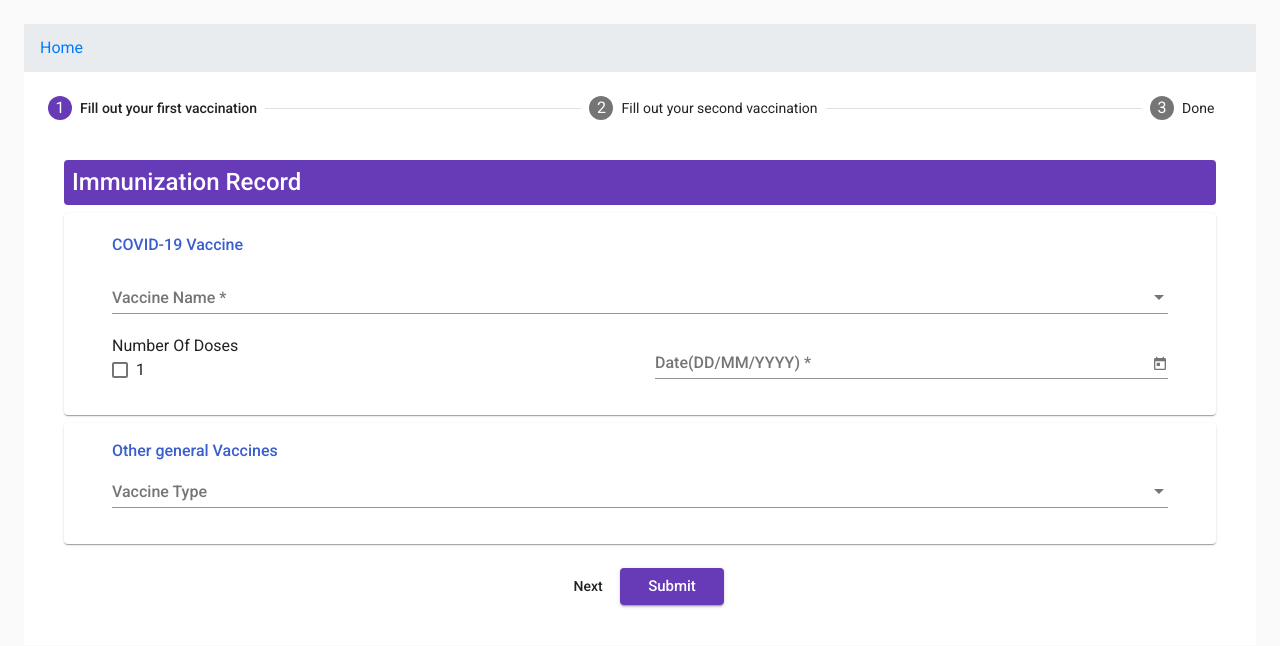
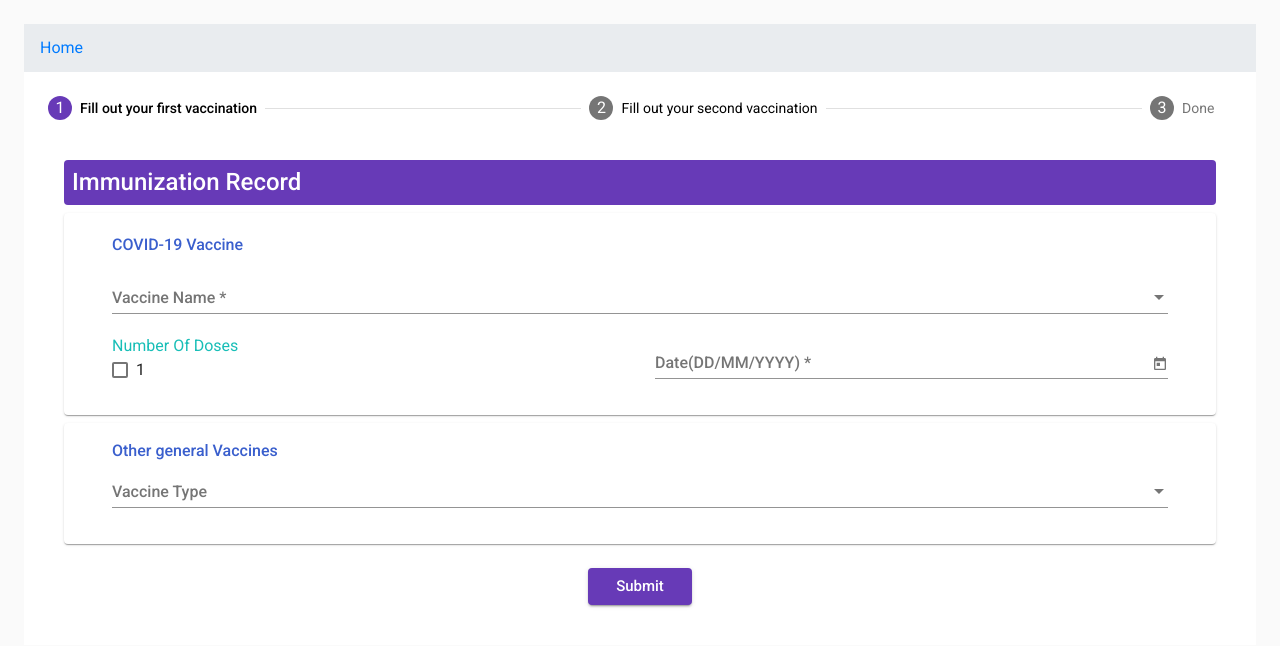
Before and after one commit to Neha-Butola/CT-Patient-Portal, an Angular app: page /immunization-details in a window 1280 px wide. Shown: the top 646 px of the page. Built offline with nearby package versions, Linux system fonts and the light colour scheme.

Commit message:
immunuization validation working

```diff
--- a/src/app/immunization-details/components/imm-details/imm-details.component.html
+++ b/src/app/immunization-details/components/imm-details/imm-details.component.html
@@ -15,7 +15,11 @@
       [formGroup]="immForm"
       #formDirective="ngForm"
     >
-      <ng-template matStepLabel>Fill out your first vaccination</ng-template>
+      <ng-template matStepLabel
+        ><span [ngStyle]="{ color: isNameValid() ? 'black' : 'red' }"
+          >Fill out your first vaccination</span
+        ></ng-template
+      >
       <mat-card-header class="bg-primary text-white mb-2 p-2 rounded"
         ><h4>Immunization Record</h4>
       </mat-card-header>
@@ -41,7 +45,7 @@
         </div>
         <div class="row">
           <div class="col-sm-12 col-md-6">
-            <mat-label>Number Of Doses </mat-label>
+            <mat-label class="number">Number Of Doses </mat-label>
             <section *ngIf="isEdit">
               <mat-checkbox color="primary" required formControlName="doses1"
                 >1</mat-checkbox
@@ -74,6 +78,14 @@
             <div class="mb-2" *ngIf="!isEdit">
               <div class="field-label">Dose 2 status</div>
               <div>Not Vaccinated</div>
+            </div>
+          </div>
+        </div>
+        <div class="row">
+          <div class="col-sm-12 col-md-12">
+            <div class="mb-2 dflex" *ngIf="!isEdit">
+              <div class="field-label">Vaccine1 Date</div>
+              <div>{{ immunization.date }}</div>
             </div>
           </div>
         </div>
@@ -118,8 +130,13 @@
       </mat-card>
 
       <div class="d-flex justify-content-center mt-4">
-        <button mat-button matStepperNext>Next</button>
-        <button type="submit" class="btn" mat-raised-button color="primary">
+        <button
+          type="submit"
+          class="btn"
+          mat-raised-button
+          color="primary"
+          required
+        >
           Submit
         </button>
       </div>
@@ -132,7 +149,11 @@
       [formGroup]="immunizationForm"
       #formsecondDirective="ngForm"
     >
-      <ng-template matStepLabel>Fill out your second vaccination</ng-template>
+      <ng-template matStepLabel
+        ><span [ngStyle]="{ color: issecondValid() ? 'black' : 'red' }"
+          >Fill out your second vaccination</span
+        ></ng-template
+      >
       <mat-card-header class="bg-primary text-white mb-2 p-2 rounded"
         ><h4>Immunization Record</h4>
       </mat-card-header>
@@ -150,7 +171,7 @@
         </div>
         <div class="row">
           <div class="col-sm-12 col-md-6">
-            <mat-label>Number Of Doses </mat-label>
+            <mat-label class="number">Number Of Doses </mat-label>
             <div class="mb-2" *ngIf="!isEdit">
               <div class="field-label">Doses 1</div>
               <div>vaccinated</div>
@@ -222,7 +243,7 @@
   </mat-step>
   <mat-step>
     <ng-template matStepLabel>Done</ng-template>
-    Your vaccination form is successfully done.
+    <mat-card>Your vaccination form is successfully done.</mat-card>
     <div>
       <button mat-button matStepperPrevious>Back</button>
     </div>
--- a/src/app/immunization-details/components/imm-details/imm-details.component.scss
+++ b/src/app/immunization-details/components/imm-details/imm-details.component.scss
@@ -8,6 +8,10 @@ mat-card-header {
 mat-form-field {
   width: 100%;
 }
+.doses {
+  color: #18beb7;
+  font-weight: 700;
+}
 
 .dflex {
   display: flex;
@@ -16,11 +20,11 @@ mat-form-field {
     font-weight: bold;
   }
 }
+.number {
+  color: #18beb7;
+}
 .flex1 {
   flex: 1;
-}
-.flex0 {
-  flex: 0;
 }
 .ml16 {
   margin-left: 16px;
--- a/src/app/immunization-details/components/imm-details/imm-details.component.ts
+++ b/src/app/immunization-details/components/imm-details/imm-details.component.ts
@@ -25,9 +25,8 @@ export class ImmDetailsComponent implements OnInit {
   issecondEdit: boolean = true;
   immunization: Immunization;
   isDisabled: boolean = true;
-  isLinear = false;
-  isAbcChecked = true;
-
+  isLinear = true;
+  isCompleted: false;
   myDate = new Date();
   constructor(
     private formbuilder: FormBuilder,
@@ -48,17 +47,18 @@ export class ImmDetailsComponent implements OnInit {
       ]),
     });
     this.immunizationForm = this.formbuilder.group({
-      vaccinename: new FormControl(immunization?.vaccinename || ''),
-      vaccinetype: new FormControl(immunization?.vaccinetype || ''),
-      date: new FormControl(immunization?.date || ''),
-      doses1: new FormControl(immunization?.doses1 || ''),
       date1: new FormControl(immunization?.date1 || '', [Validators.required]),
       doses2: new FormControl(immunization?.doses2 || '', [
         Validators.required,
       ]),
     });
   }
-
+  isNameValid() {
+    return this.immForm.pristine || this.immForm.valid;
+  }
+  issecondValid() {
+    return this.immunizationForm.pristine || this.immunizationForm.valid;
+  }
   onSubmit(formData: any, formDirective: FormGroupDirective): void {
     if (this.immForm.valid) {
       if (this.immForm.value.date != 'undefined') {
@@ -89,7 +89,10 @@ export class ImmDetailsComponent implements OnInit {
         this.ImmDetailsService.submitImmunization(
           this.immunizationForm.value
         ).subscribe((res: any) => {
-          this.immunization = { ...this.immunizationForm.value };
+          this.immunization = {
+            ...this.immForm.value,
+            ...this.immunizationForm.value,
+          };
           this.issecondEdit = false;
 
           this.snackBar.open('Your second vaccination successfully.', 'cancel');
```
